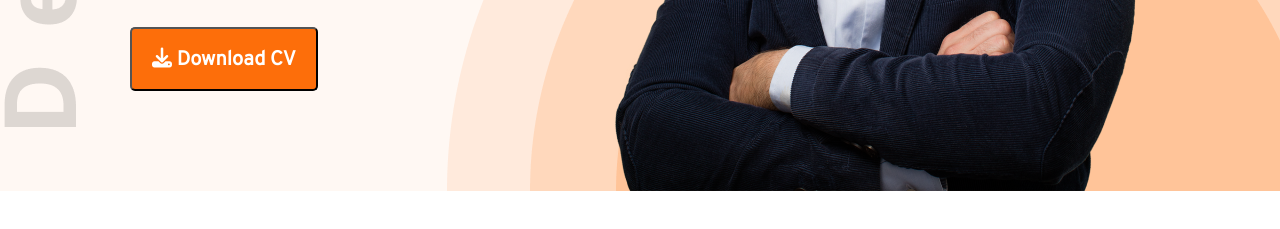
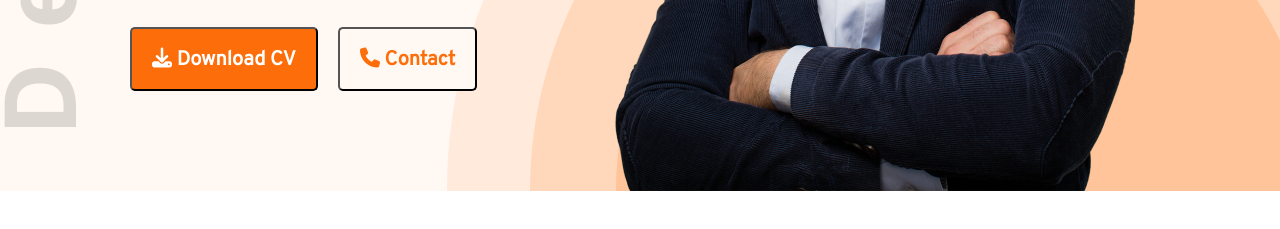
Before and after one commit to Bishwajit-Aich/developer-portfolio2, a plain HTML site: page index.html in a window 1280 px wide. Shown: the part 699-928 px from the top of the page. Drawn offline with Linux system fonts and the light colour scheme.

Commit message:
all code finally done

```diff
--- a/index.html
+++ b/index.html
@@ -27,7 +27,14 @@
             <h3 class="banner-subtitle">Hi, I Am</h3>
             <h1 class="banner-title">Mary Hardy</h1>
             <p class="banner-description">Shot what able cold new see hold.Friendly as an betrayed formerly he. Morning because as to society behaved moments.</p>
-            <button class="btn-primary"><i class="fa-solid fa-download"></i> Download CV</button>
+           <div class="outline-button">
+            <div >
+              <button class="btn-primary"><i class="fa-solid fa-download"></i> Download CV</button>
+            </div>
+            <div>
+              <button class="outline-contact-button"><i class="fa-solid fa-phone"></i></i> Contact</button>
+            </div>
+           </div>
         </div>
         <img src="images/hardy.png" alt="">
       </div>
--- a/styles/portfolio.css
+++ b/styles/portfolio.css
@@ -2,6 +2,20 @@
     margin: 0;
     font-family: 'Open Sans', sans-serif;
 font-family: 'Overpass', sans-serif;
+}
+
+.outline-button{
+    display: flex;
+    gap: 20px;
+}
+.outline-contact-button{
+    color: #FD6E0A;
+    font-weight: 700;
+    font-size: 20px;
+    height: 64px;
+    padding: 18px 20px;
+    border-radius: 5px;
+    background: #FFF8F3;
 }
 
 section{
```
